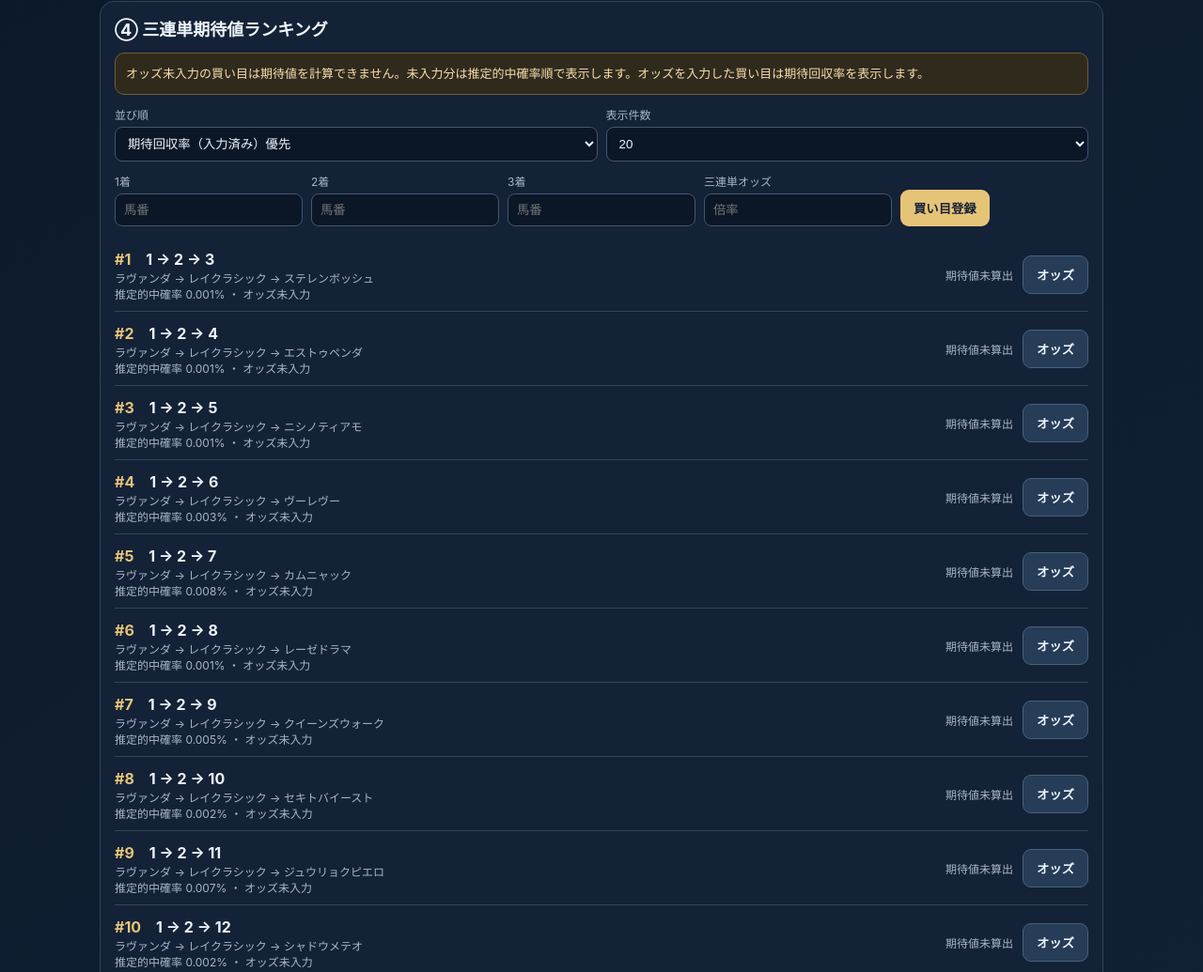
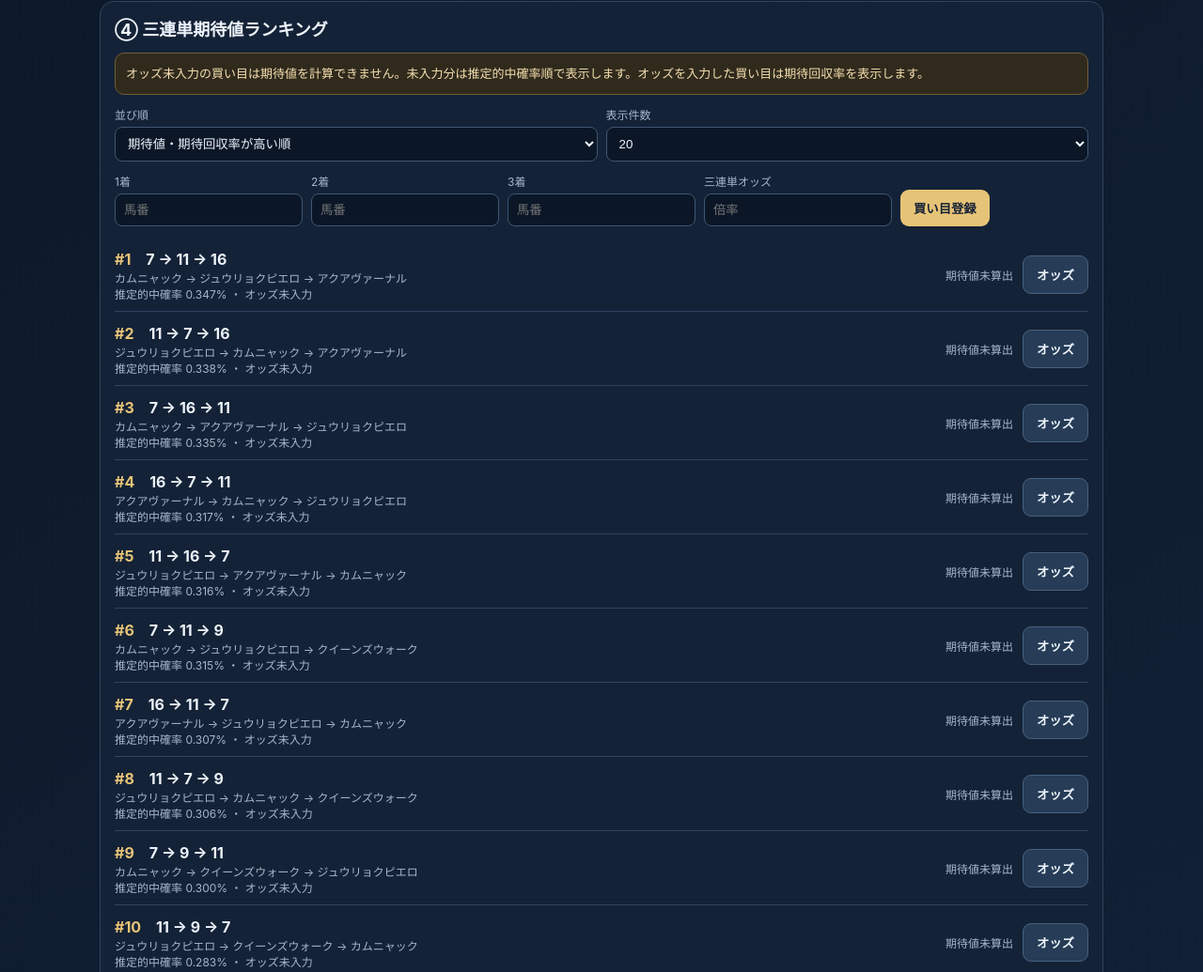
Before and after one commit to ryoryoryo333/elizabeth-queen-cup-simulator, a plain HTML site: page index.html in a window 1280 px wide. Shown: the part 1776-2811 px from the top of the page at 94% size. Drawn offline with Linux system fonts and the light colour scheme.

Commit message:
Sort trifecta ranking by highest expected return first

```diff
--- a/index.html
+++ b/index.html
@@ -12,7 +12,7 @@
 <div class="row"><div><label>買い推奨の最低期待回収率</label><select id="minEv"><option value="1.00">100%以上</option><option value="1.05">105%以上</option><option value="1.10" selected>110%以上</option><option value="1.20">120%以上</option></select></div><div><label>おすすめ表示数</label><select id="recLimit"><option>5</option><option selected>10</option><option>20</option></select></div></div>
 <div id="recommendation" style="margin-top:12px"><div class="notice">三連単オッズを登録すると、シミュレーション結果から買い候補を自動判定します。</div></div>
 <div class="small" style="margin-top:9px">判定基準：期待回収率＝推定的中確率×入力オッズ。110%以上を「買い推奨」、100〜110%未満を「候補」、100%未満を「見送り」とします。期待回収率は長期平均の推定で、1回の的中を保証しません。</div></section>
-<section class="panel"><h2>④ 三連単期待値ランキング</h2><div class="notice">オッズ未入力の買い目は期待値を計算できません。未入力分は推定的中確率順で表示します。オッズを入力した買い目は期待回収率を表示します。</div><div class="row" style="margin-top:12px"><div><label>並び順</label><select id="sort"><option value="ev">期待回収率（入力済み）優先</option><option value="prob">推定的中確率順</option></select></div><div><label>表示件数</label><select id="limit"><option>20</option><option>50</option><option>100</option><option>200</option></select></div></div>
+<section class="panel"><h2>④ 三連単期待値ランキング</h2><div class="notice">オッズ未入力の買い目は期待値を計算できません。未入力分は推定的中確率順で表示します。オッズを入力した買い目は期待回収率を表示します。</div><div class="row" style="margin-top:12px"><div><label>並び順</label><select id="sort"><option value="ev" selected>期待値・期待回収率が高い順</option><option value="prob">推定的中確率順</option></select></div><div><label>表示件数</label><select id="limit"><option>20</option><option>50</option><option>100</option><option>200</option></select></div></div>
 <div class="row" style="margin:12px 0"><div><label>1着</label><input id="a" type="number" min="1" max="18" placeholder="馬番"></div><div><label>2着</label><input id="b" type="number" min="1" max="18" placeholder="馬番"></div><div><label>3着</label><input id="c" type="number" min="1" max="18" placeholder="馬番"></div><div><label>三連単オッズ</label><input id="odds" type="number" min="1" step=".1" placeholder="倍率"></div><div><button onclick="add()">買い目登録</button></div></div><div id="ranking"></div><div id="info" class="small"></div></section>
 <section class="panel"><h2>⑤ 購入金額シミュレーション</h2><div class="row"><div><label>購入点数</label><input id="count" type="number" min="0" value="10"></div><div><label>1点あたり</label><select id="unit"><option value="100">100円</option><option value="200">200円</option><option value="500">500円</option><option value="1000">1,000円</option></select></div><div class="metric"><span class="muted">合計購入額</span><b id="total">1,000円</b></div></div></section>
 <footer>モデルについて：馬ごとの評価値から各着順の確率を近似する簡易モデルです。JRA公式の過去10年データでは、3着以内馬の多くが4歳以下で、上位人気馬が中心となる傾向が示されています。これは個々の三連単確率を保証する統計ではありません。2022年は阪神開催・重馬場、2023〜2025年は京都開催であり、コース条件の違いにも注意してください。<br>三連単オッズはJRAから自動取得していません。購入前にJRA公式の最新馬場・出馬表・オッズを確認してください。本アプリは分析用で、投票機能はありません。</footer>
@@ -31,7 +31,7 @@ function renderRecommendations(all){
  if(!qualified.length){let best=entered[0];el("recommendation").innerHTML='<div class="notice">現在の条件（期待回収率 '+(threshold*100).toFixed(0)+'%以上）を満たす買い目はありません。無理に買わず「見送り」がおすすめです。<br>登録済みで最も高い期待回収率：<b>'+best.key.replaceAll("-"," → ")+' ／ '+(best.ev*100).toFixed(1)+'%</b></div>';return;}
  el("recommendation").innerHTML='<div class="grid" style="margin-bottom:10px"><div class="metric"><span class="muted">推奨条件該当</span><b>'+qualified.length+'点</b></div><div class="metric"><span class="muted">最高期待回収率</span><b class="good">'+(qualified[0].ev*100).toFixed(1)+'%</b></div></div>'+qualified.slice(0,limit).map((x,i)=>'<div class="item"><div><span class="good">買い推奨 #'+(i+1)+'</span>　<b>'+x.key.replaceAll("-"," → ")+'</b><div class="small">'+x.x.h.name+' → '+x.y.h.name+' → '+x.z.h.name+'<br>推定的中率 '+(x.pr*100).toFixed(3)+'% × '+x.o+'倍<br>100円購入時の理論平均払戻 '+money(x.ev*100)+'（理論平均収支 '+(x.ev*100-100>=0?"+":"")+money(x.ev*100-100)+'）</div></div><div><span class="good">期待回収率 '+(x.ev*100).toFixed(1)+'%</span><div class="small">期待値 '+x.ev.toFixed(3)+'</div></div><button class="secondary" onclick="edit(\''+x.key+'\')">変更</button></div>').join("");
 }
-function run(){let all=combos(),sort=el("sort").value,limit=Number(el("limit").value);renderRecommendations(all);all.sort((x,y)=>sort==="ev"?((y.ev??-1)-(x.ev??-1)):y.pr-x.pr);el("ranking").innerHTML=all.slice(0,limit).map((x,i)=>'<div class="item"><div><span class="gold">#'+(i+1)+'</span>　<b>'+x.key.replaceAll("-"," → ")+'</b><div class="small">'+x.x.h.name+' → '+x.y.h.name+' → '+x.z.h.name+'<br>推定的中確率 '+(x.pr*100).toFixed(3)+'% ・ '+(x.o?"オッズ "+x.o+"倍":"オッズ未入力")+'</div></div><div class="prob">'+(x.ev!==null?'<span class="'+(x.ev>=1?"good":"bad")+'">期待回収率 '+(x.ev*100).toFixed(1)+'%</span>':'<span class="small">期待値未算出</span>')+'</div><button class="secondary" onclick="edit(\''+x.key+'\')">オッズ</button></div>').join("");el("info").textContent="登録済みオッズ："+Object.keys(tickets).length+"点。推定値は簡易モデルであり、実測の的中確率ではありません。";total();}
+function run(){let all=combos(),sort=el("sort").value,limit=Number(el("limit").value);renderRecommendations(all);all.sort((x,y)=>((y.ev??-1)-(x.ev??-1)) || (y.pr-x.pr));el("ranking").innerHTML=all.slice(0,limit).map((x,i)=>'<div class="item"><div><span class="gold">#'+(i+1)+'</span>　<b>'+x.key.replaceAll("-"," → ")+'</b><div class="small">'+x.x.h.name+' → '+x.y.h.name+' → '+x.z.h.name+'<br>推定的中確率 '+(x.pr*100).toFixed(3)+'% ・ '+(x.o?"オッズ "+x.o+"倍":"オッズ未入力")+'</div></div><div class="prob">'+(x.ev!==null?'<span class="'+(x.ev>=1?"good":"bad")+'">期待回収率 '+(x.ev*100).toFixed(1)+'%</span>':'<span class="small">期待値未算出</span>')+'</div><button class="secondary" onclick="edit(\''+x.key+'\')">オッズ</button></div>').join("");el("info").textContent="登録済みオッズ："+Object.keys(tickets).length+"点。推定値は簡易モデルであり、実測の的中確率ではありません。";total();}
 function add(){let a=+el("a").value,b=+el("b").value,c=+el("c").value,o=+el("odds").value;if(![a,b,c].every(n=>n>=1&&n<=18)||new Set([a,b,c]).size!==3||o<=0){alert("異なる馬番3頭と1以上のオッズを入力してください");return;}tickets[[a,b,c].join("-")]=o;run();}
 function edit(k){let v=prompt(k.replaceAll("-"," → ")+" の三連単オッズ（倍率）",tickets[k]||"");if(v===null)return;if(v.trim()==="")delete tickets[k];else if(Number(v)>0)tickets[k]=Number(v);else{alert("1以上の数値を入力してください");return;}run();}
 function reset(){data=base.map(x=>({no:x[0],name:x[1],odds:x[2],form:x[3],dist:x[4],wet:x[5],pace:x[6]}));draw();run();}
```
